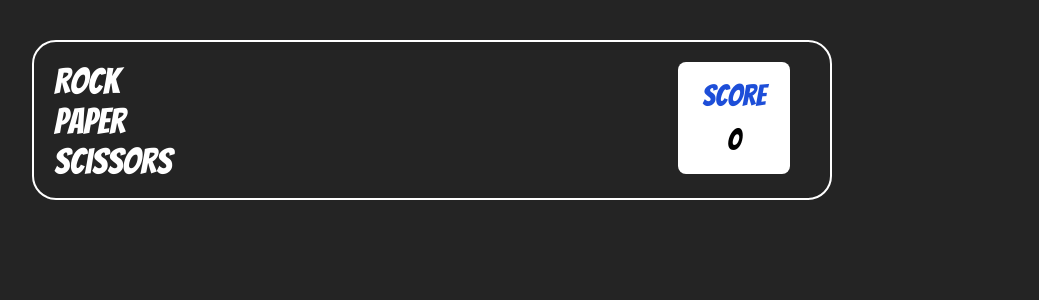
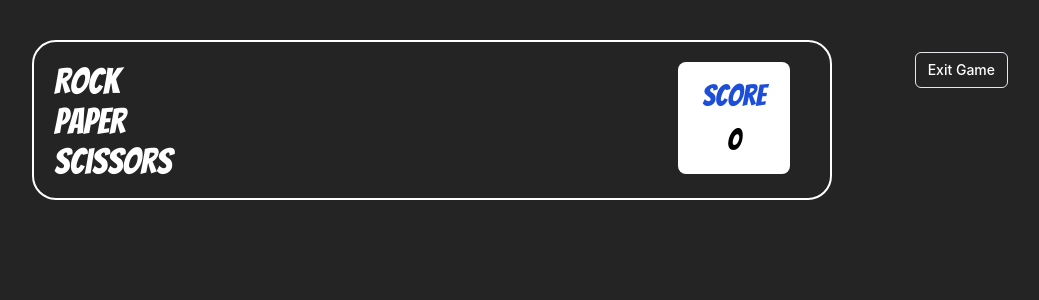
Before and after one commit to SalmanShahid888/Rock-Paper-Scissors-TS, a React (Vite) app: page /startgame in a window 1280 px wide. Shown: the top 300 px of the page, without its empty margins (208-1247 px from the left). Built offline with nearby package versions, Linux system fonts and the light colour scheme.

Commit message:
Feat: Added Exit Button on header

```diff
--- a/src/components/Header.tsx
+++ b/src/components/Header.tsx
@@ -1,10 +1,11 @@
 import { useStore } from "../zustand/store";
+import { Button } from "./ui/button";
 
 export const Header = () => {
   const score = useStore((store) => store.score);
   return (
     <>
-      <div className="flex justify-start px-60 mt-10">
+      <div className="flex justify-center flex-row px-60 mt-10">
         <div className="flex flex-row justify-between h-40 w-full border-white border-2 rounded-3xl p-5">
           <h2 className="font-bangers text-white text-4xl font-bold text-left">
             Rock <br /> Paper <br /> Scissors
@@ -19,6 +20,18 @@ export const Header = () => {
           </div>
         </div>
       </div>
+      <div className="relative">
+        <Button
+          variant={"outline"}
+          size={"sm"}
+          className="text-white hover:bg-red-600 hover:border-none absolute right-16 bottom-28 transition-colors duration-500 ease-in-out"
+          onClick={() => {
+            window.location.href = "/";
+          }}
+        >
+          Exit Game
+        </Button>
+      </div>
     </>
   );
 };
```
